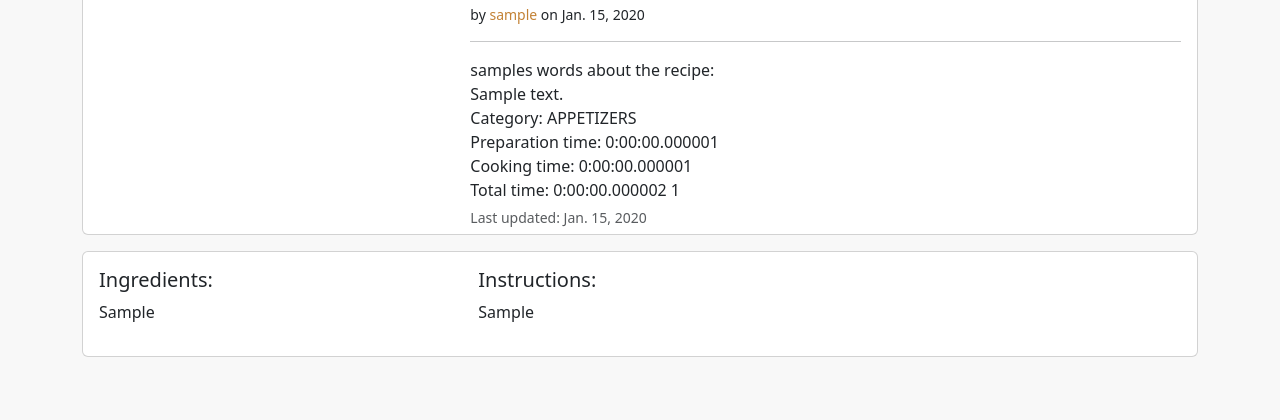
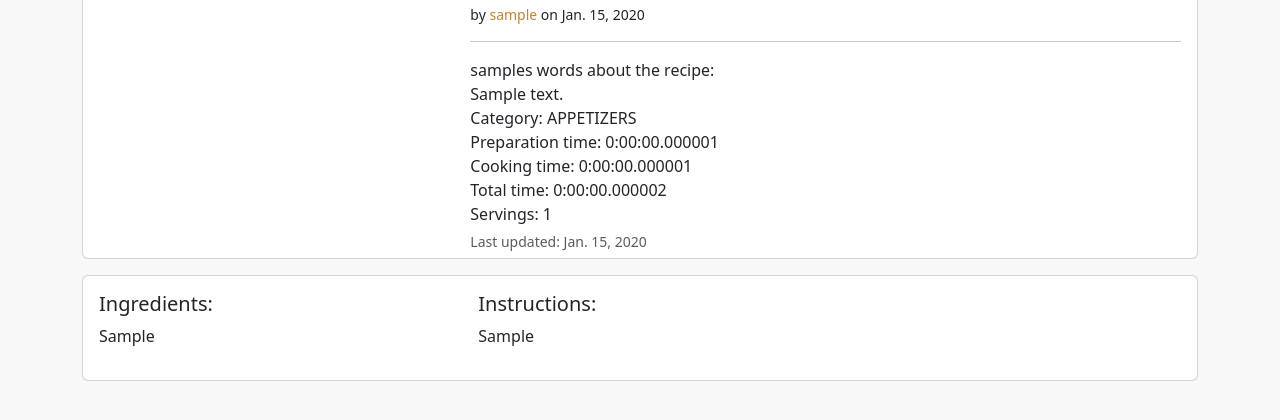
Before and after one commit to SandraBergstrom/theRecipeCollective, a Django app: page /recipe/1/ in a window 1280 px wide. Shown: the part 191-611 px from the top of the page. Run offline with Django 3.2, Linux system fonts and the light colour scheme; tables that the repository leaves empty hold one stand-in row (values such as "Sample post"); some libraries are stand-ins or nearby versions.

Commit message:
Add servings in recipe details. Update requirements.txt

```diff
--- a/cookbook/templates/cookbook/recipe_detail.html
+++ b/cookbook/templates/cookbook/recipe_detail.html
@@ -24,8 +24,8 @@
                     Category: {{ recipe.category }} <br>
                     Preparation time: {{ recipe.prep_time }} <br>
                     Cooking time: {{ recipe.cooking_time }} <br>
-                    Total time: {{ recipe.prep_time|add:recipe.cooking_time }}
-                    {{ recipe.servings }} <br>
+                    Total time: {{ recipe.prep_time|add:recipe.cooking_time }} <br>
+                    Servings: {{ recipe.servings }} <br>
                 </p>
                 <div>
                     <p class="card-text" id="recipe-post-description">
--- a/requirements.txt
+++ b/requirements.txt
@@ -1,9 +1,12 @@
 asgiref==3.6.0
 cloudinary==1.32.0
+crispy-bootstrap5==0.7
 dj-database-url==0.5.0
 dj3-cloudinary-storage==0.0.6
 Django==3.2.18
+django-crispy-forms==2.0
 gunicorn==20.1.0
+Pillow==9.5.0
 psycopg2==2.9.6
 pytz==2023.3
 sqlparse==0.4.4
```
